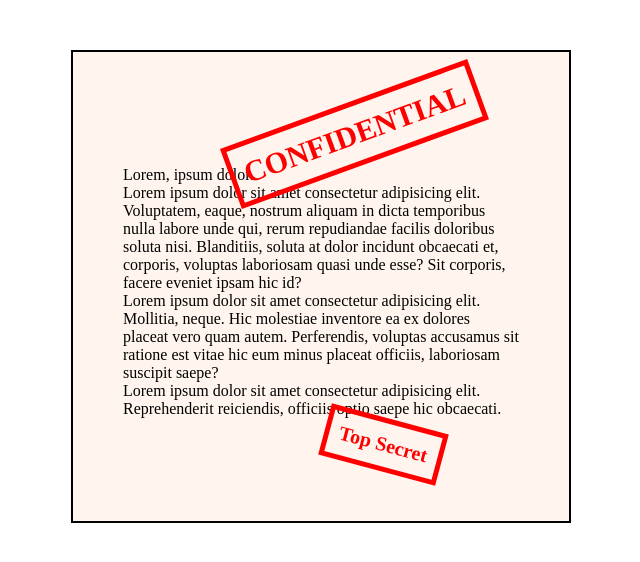
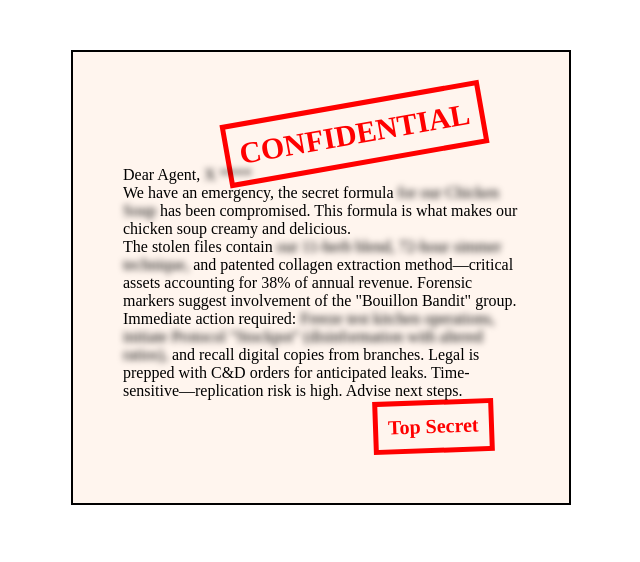
Before and after one commit to picker770/confidential-email-page, a plain HTML site: page index.html in a window 1280 px wide. Shown: the whole page, without its empty margins (319-959 px from the left). Drawn offline with Linux system fonts and the light colour scheme.

Commit message:
Edit final content of the email alongside styling in style.css

```diff
--- a/assets/css/style.css
+++ b/assets/css/style.css
@@ -15,7 +15,7 @@
 #confidential {
     display: inline-block;
     border: 5px solid red;
-    transform: rotate(-20deg);
+    transform: rotate(-10deg);
     margin-left: 100px;
     padding: 10px;
     text-align: center;
@@ -25,13 +25,17 @@
 }
 
 #top-secret {
-    margin-left: 200px;
+    margin-left: 250px;
     display: inline-block;
     padding: 10px;
     text-align: center;
     font-size: 20px;
-    transform: rotate(15deg);
+    transform: rotate(-2deg);
     color: red;
     border: 5px solid red;
     font-weight: bold;
 }
+
+.blurred {
+    filter: blur(3px);
+}
--- a/index.html
+++ b/index.html
@@ -9,10 +9,12 @@
 <body>
     <main id="email">
         <div id="confidential">CONFIDENTIAL</div>
-            <p>Lorem, ipsum dolor.</p>
-            <p>Lorem ipsum dolor sit amet consectetur adipisicing elit. Voluptatem, eaque, nostrum aliquam in dicta temporibus nulla labore unde qui, rerum repudiandae facilis doloribus soluta nisi. Blanditiis, soluta at dolor incidunt obcaecati et, corporis, voluptas laboriosam quasi unde esse? Sit corporis, facere eveniet ipsam hic id?</p>
-            <p>Lorem ipsum dolor sit amet consectetur adipisicing elit. Mollitia, neque. Hic molestiae inventore ea ex dolores placeat vero quam autem. Perferendis, voluptas accusamus sit ratione est vitae hic eum minus placeat officiis, laboriosam suscipit saepe?</p>
-            <p>Lorem ipsum dolor sit amet consectetur adipisicing elit. Reprehenderit reiciendis, officiis optio saepe hic obcaecati.</p>
+            <p>Dear Agent, <span class="blurred"> X **** </span></p>
+            <p>We have an emergency, the secret formula<span class="blurred"> for our Chicken Soup</span> has been compromised. This formula is what makes our chicken soup creamy and delicious.</p>
+            <p>The stolen files contain <span class="blurred">our 11-herb blend, 72-hour simmer technique,</span> and patented collagen extraction method—critical assets accounting for 38% of annual revenue. Forensic markers suggest involvement of the "Bouillon Bandit" group.</p>
+            <p>Immediate action required: <span class="blurred">Freeze test kitchen operations, initiate Protocol "Stockpot" (disinformation with altered ratios),</span> and recall digital copies from branches. Legal is prepped with C&D orders for anticipated leaks. Time-sensitive—replication risk is high. Advise next steps.
+
+</p>
         <div id="top-secret">Top Secret</div>
     </main>
 </body>
```
